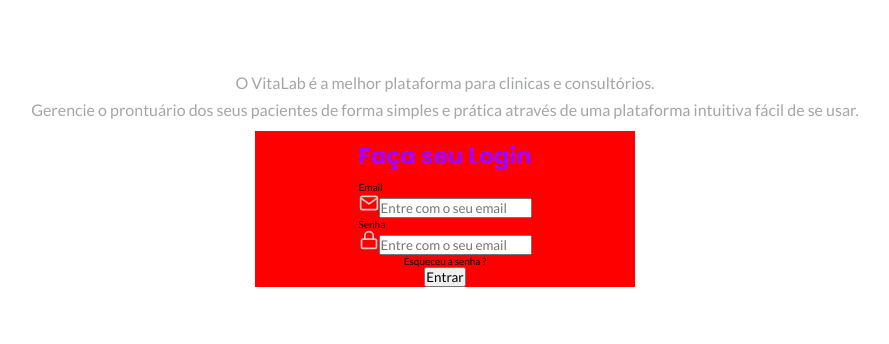
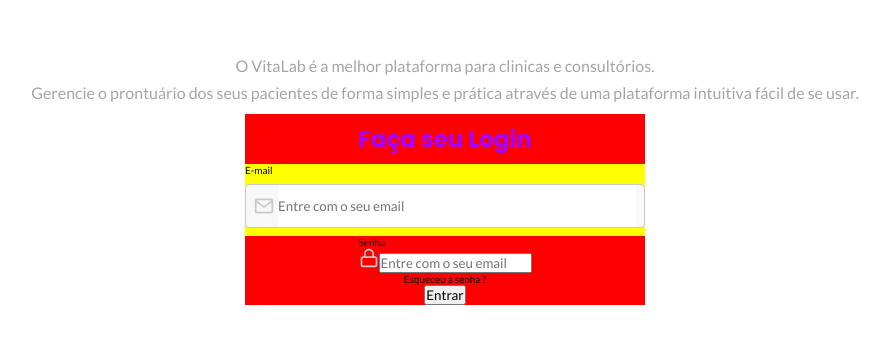
Before and after one commit to Luke0195/vitacliniclab-front, a React (Vite) app: page / in a window 1280 px wide. Shown: the part 218-562 px from the top of the page, without its empty margins (195-1084 px from the left). Built offline with nearby package versions, Linux system fonts and the light colour scheme.

Commit message:
feat: create input component

```diff
--- /dev/null
+++ b/src/components/Form/Input/ui/input-field.tsx
@@ -0,0 +1,9 @@
+import { PropsWithChildren } from 'react'
+import * as S from './styles'
+
+interface InputFieldProps extends PropsWithChildren {}
+
+export function InputField(props: InputFieldProps) {
+  const { children } = props
+  return <S.InputFieldComponent> {children} </S.InputFieldComponent>
+}
--- /dev/null
+++ b/src/components/Form/Input/ui/input-icon.tsx
@@ -0,0 +1,8 @@
+type ComponentProps = {
+  icon: JSX.Element
+}
+
+export function InputIcon(props: ComponentProps) {
+  const { icon: Icon } = props
+  return Icon
+}
--- /dev/null
+++ b/src/components/Form/Input/ui/input-label.tsx
@@ -0,0 +1,9 @@
+import * as S from './styles'
+interface InputLabelProps {
+  content: string
+}
+
+export function InputLabel(props: InputLabelProps) {
+  const { content } = props
+  return <S.InputLabelComponent>{content}</S.InputLabelComponent>
+}
--- /dev/null
+++ b/src/components/Form/Input/ui/input-root.tsx
@@ -0,0 +1,13 @@
+import { InputField } from './input-field'
+import { InputIcon } from './input-icon'
+import { InputLabel } from './input-label'
+import { InputWrapper } from './input-wrapper'
+import { Input } from './input'
+
+export const InputRoot = {
+  InputField,
+  InputIcon,
+  InputLabel,
+  InputWrapper,
+  Input,
+}
--- /dev/null
+++ b/src/components/Form/Input/ui/input-wrapper.tsx
@@ -0,0 +1,8 @@
+import { PropsWithChildren } from 'react'
+import * as S from './styles'
+export interface ComponentProps extends PropsWithChildren {}
+
+export function InputWrapper(props: ComponentProps) {
+  const { children } = props
+  return <S.InputWrapperComponent>{children}</S.InputWrapperComponent>
+}
--- /dev/null
+++ b/src/components/Form/Input/ui/input.tsx
@@ -0,0 +1,12 @@
+import React from 'react'
+import * as S from './styles'
+
+interface InputProps
+  extends React.DetailedHTMLProps<
+    React.InputHTMLAttributes<HTMLInputElement>,
+    HTMLInputElement
+  > {}
+
+export function Input(props: InputProps) {
+  return <S.InputComponent {...props} />
+}
--- /dev/null
+++ b/src/components/Form/Input/ui/styles.ts
@@ -0,0 +1,30 @@
+import { styled } from '@app/libs/styled-components'
+
+export const InputWrapperComponent = styled.div`
+  width: 100%;
+  background-color: yellow;
+  display: flex;
+  flex-direction: column;
+`
+
+export const InputLabelComponent = styled.label``
+
+export const InputFieldComponent = styled.div`
+  display: flex;
+  flex-direction: row;
+  align-items: center;
+  border: 1px solid #c8c8c8;
+  height: 4.2rem;
+  border-radius: 4px;
+  background-color: #f8f8f8;
+  gap: 0.4rem;
+  padding: 0 0.8rem;
+  margin: 0.8rem 0;
+`
+
+export const InputComponent = styled.input`
+  flex: 1;
+  border: 0;
+  height: 4.2rem;
+  width: 100%;
+`
--- /dev/null
+++ b/src/components/Form/index.ts
@@ -0,0 +1 @@
+export * from './Input/ui/input-root'
--- a/src/features/signin/components/Form/index.tsx
+++ b/src/features/signin/components/Form/index.tsx
@@ -1,21 +1,23 @@
 import * as S from '../../ui/styles'
+import { InputRoot } from '@app/components/Form'
 import { FiMail, FiLock } from 'react-icons/fi'
+
 export function Form() {
   return (
     <S.FormComponent>
       <form>
         <h2> Faça seu Login</h2>
-        <div>
-          <label> Email</label>
-          <div>
-            <FiMail size={20} color="#c8c8c8" />
-            <input
+        <InputRoot.InputWrapper>
+          <InputRoot.InputLabel content="E-mail" />
+          <InputRoot.InputField>
+            <InputRoot.InputIcon icon={<FiMail size={20} color="#c8c8c8" />} />
+            <InputRoot.Input
               type="email"
               name="email"
               placeholder="Entre com o seu email"
             />
-          </div>
-        </div>
+          </InputRoot.InputField>
+        </InputRoot.InputWrapper>
         <div>
           <label> Senha </label>
           <div>
--- a/src/features/signin/ui/styles.ts
+++ b/src/features/signin/ui/styles.ts
@@ -36,7 +36,7 @@
   }
 
   form {
-    width: 38rem;
+    width: 40rem;
     background-color: red;
     display: flex;
     flex-direction: column;
```
